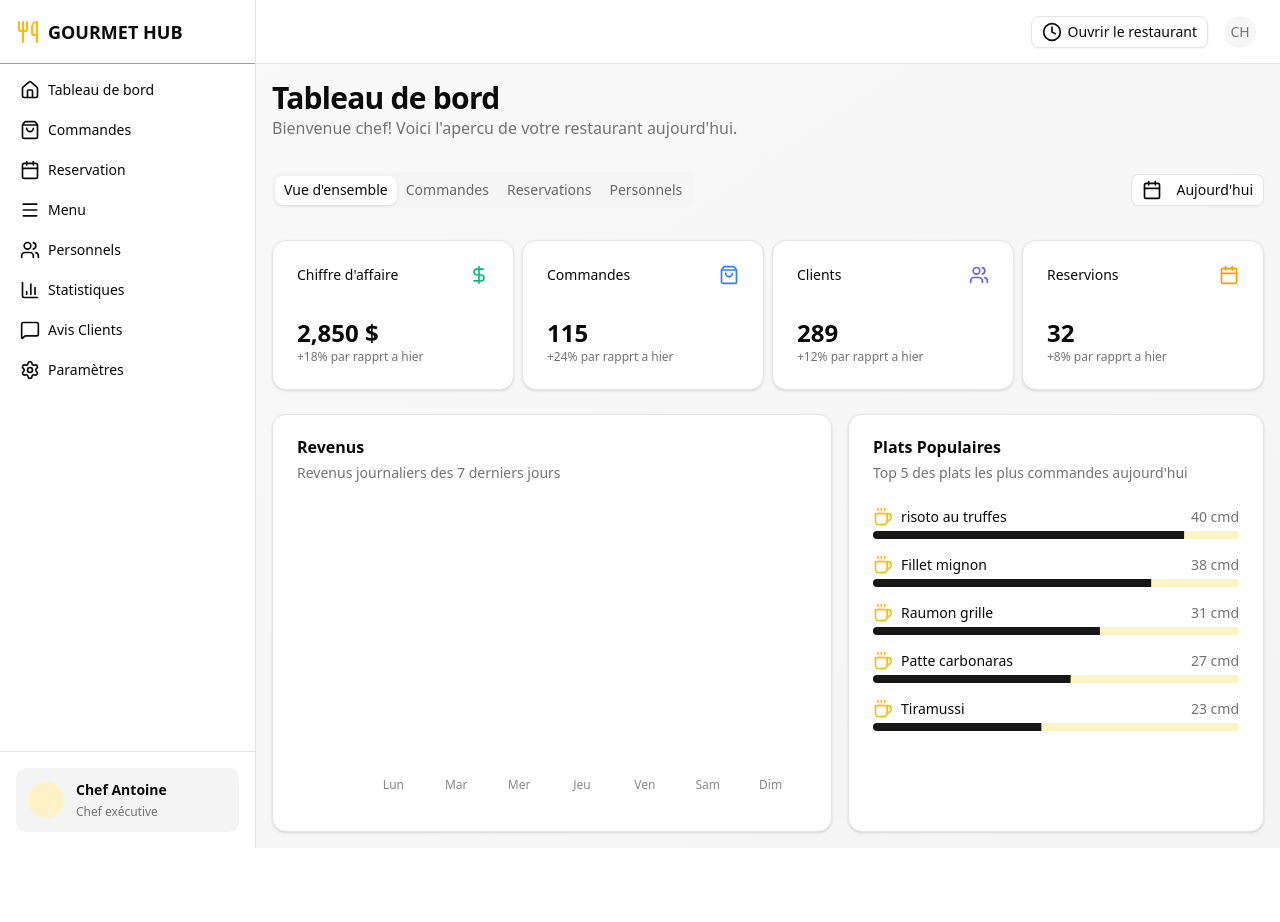
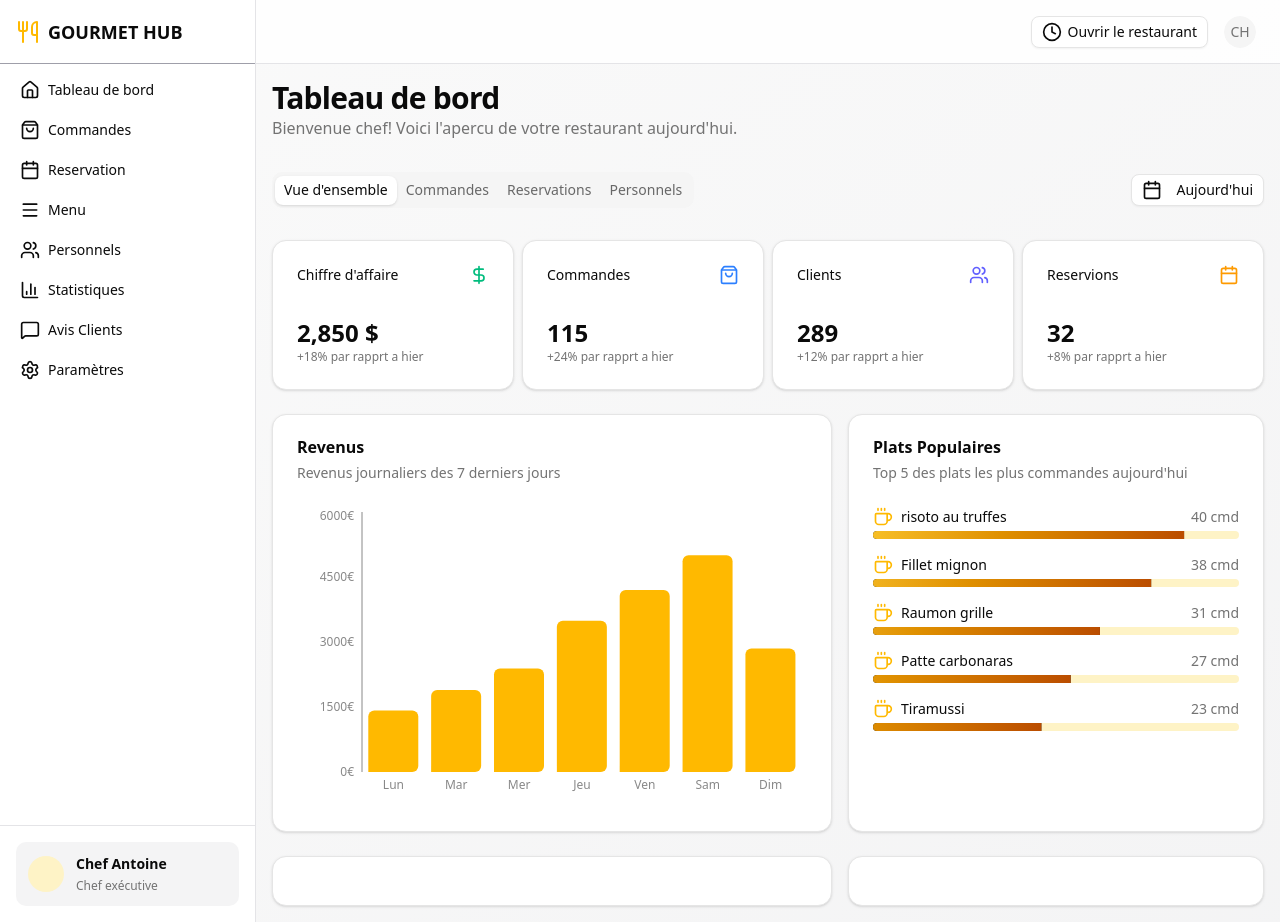
Before and after one commit to DM-dev37/Dashboard-de-gestion-d-un-restaurant, a Next.js app: page / in a window 1280 px wide. Before the commit the page ends 848 px from the top, so only its background shows below. Built offline with nearby package versions, Linux system fonts and the light colour scheme.

Commit message:
mise a jour de la chartbar

```diff
--- a/app/components/Dashboard.tsx
+++ b/app/components/Dashboard.tsx
@@ -196,6 +196,11 @@ function Dashboard() {
                   </CardContent>
                 </Card>
               </div>
+
+              <div className="grid gap-4 md:grid-cols-7">
+                <Card className="md:col-span-4"></Card>
+                <Card className="md:col-span-3"></Card>
+              </div>
             </TabsContent>
           </Tabs>
         </main>
--- a/app/components/PlatPop.tsx
+++ b/app/components/PlatPop.tsx
@@ -14,8 +14,7 @@ function PlatPop({ name, percentage, orders }) {
       </div>
       <Progress
         value={percentage}
-        className="h-2 bg-amber-100"
-        indicatorClassName="bg-gradient-to-r from-amber-300 to-amber-700"
+        className="h-2 bg-amber-100 [&>div]:bg-gradient-to-r [&>div]:from-amber-300 [&>div]:to-amber-700"
       />
     </div>
   );
--- a/app/components/RevenueChart.tsx
+++ b/app/components/RevenueChart.tsx
@@ -19,7 +19,7 @@ function RevenueChart() {
     { name: "Dim", total: 2850 }, // Dimanche : 2850€
   ];
 
-  const formatEuro = (value: number) => value + "$";
+  const formatEuro = (value: number) => value + "€";
   return (
     <ResponsiveContainer width={"100%"} height={300}>
       <BarChart data={data}>
@@ -31,7 +31,7 @@ function RevenueChart() {
           axisLine={false}
         />
         <YAxis
-          stroke="#88888"
+          stroke="#888888"
           fontSize={12}
           tickLine={false}
           tickFormatter={formatEuro}
@@ -46,12 +46,12 @@ function RevenueChart() {
             background: "rgba(255,255,255,0.95)",
           }}
         />
-      </BarChart>
+
         <Bar
           dataKey={"total"}
           radius={[6, 6, 6, 0]}
           fill="url(#colorGradient)"
-        className="fill-primary"
+          className="fill-amber-400"
         />
         <defs>
           <linearGradient id="colorGradient" x1={0} y1={0} x2={0} y2={1}>
@@ -59,6 +59,7 @@ function RevenueChart() {
             <stop offset={"100%"} stopColor="#f59e0b" stopOpacity={0.8} />
           </linearGradient>
         </defs>
+      </BarChart>
     </ResponsiveContainer>
   );
 }
```
Lines whose indentation alone changed are shown as unchanged.
